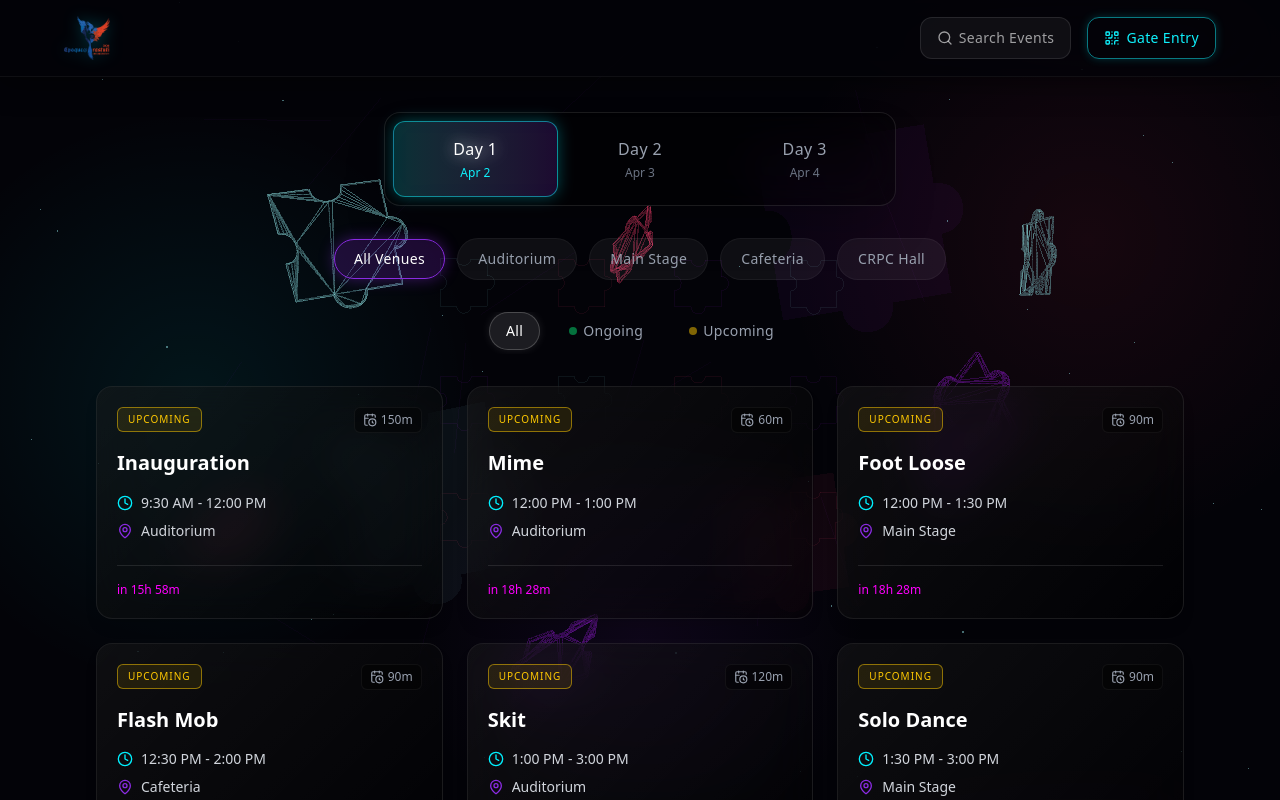
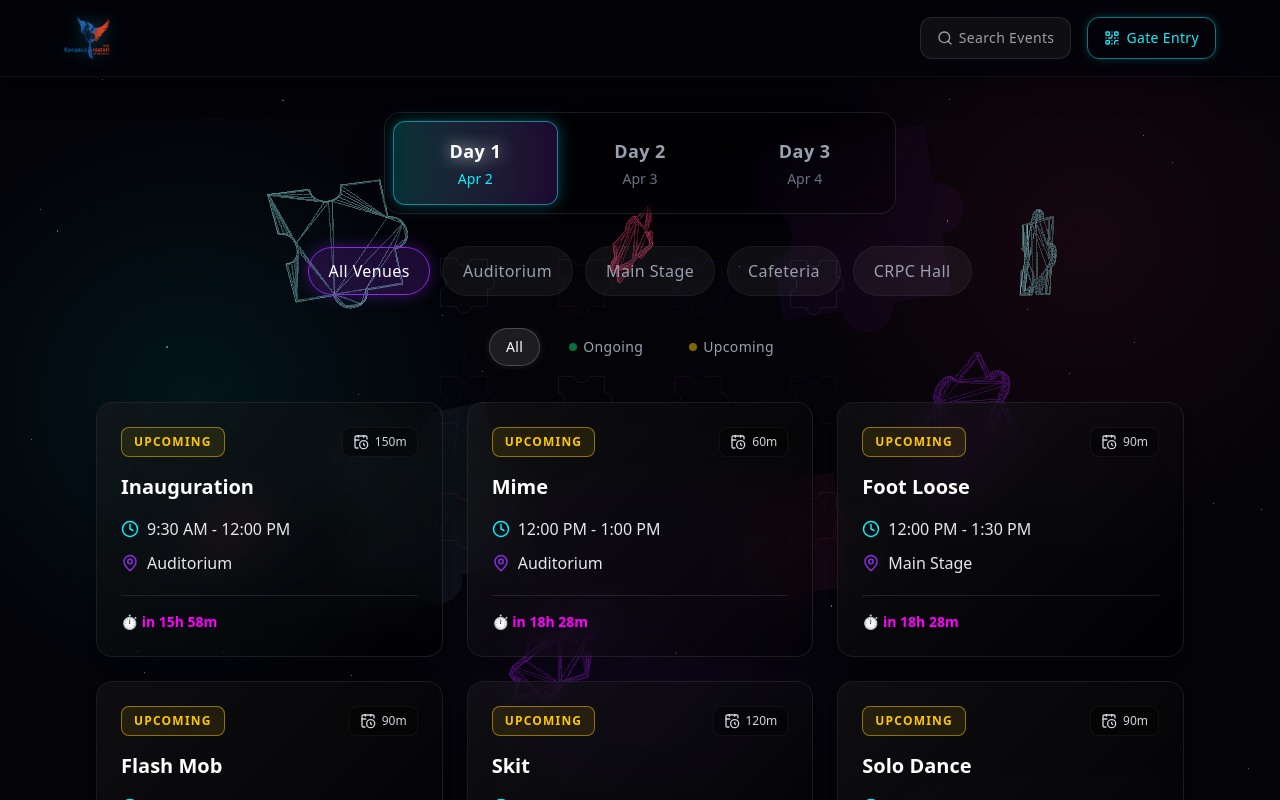
Before and after one commit to PRANAY-0717/EPOQUE, a Next.js app: page / in a window 1280 px wide. Shown: the top 800 px of the page. Built offline with nearby package versions, Linux system fonts and the light colour scheme.

Commit message:
style: improve UI readability - bigger text, better contrast, dimmed completed events

```diff
--- a/src/components/DaySelector.tsx
+++ b/src/components/DaySelector.tsx
@@ -27,10 +27,10 @@ export function DaySelector({ days, selectedIdx, onSelect }: DaySelectorProps) {
               />
             )}
             <div className="relative z-10 flex flex-col items-center gap-0.5 md:gap-1">
-              <span className={`text-xs md:text-base font-display font-medium tracking-wide ${isActive ? 'text-white drop-shadow-[0_0_8px_rgba(255,255,255,0.8)]' : 'text-gray-400'}`}>
+              <span className={`text-sm md:text-lg font-display font-semibold tracking-wide ${isActive ? 'text-white drop-shadow-[0_0_8px_rgba(255,255,255,0.8)]' : 'text-gray-400'}`}>
                 {d.day}
               </span>
-              <span className={`text-[10px] md:text-xs ${isActive ? 'text-neon-cyan' : 'text-gray-500'}`}>
+              <span className={`text-[11px] md:text-sm font-medium ${isActive ? 'text-neon-cyan' : 'text-gray-500'}`}>
                 {new Date(d.date).toLocaleDateString('en-US', { month: 'short', day: 'numeric' })}
               </span>
             </div>
--- a/src/components/EventCard.tsx
+++ b/src/components/EventCard.tsx
@@ -50,56 +50,56 @@ export function EventCard({ event, currentDayDate, onClick }: EventCardProps) {
   const statusConfig = {
     upcoming: { color: "text-yellow-400", bg: "bg-yellow-400/10", border: "border-yellow-400/50", label: "UPCOMING" },
     ongoing: { color: "text-green-400", bg: "bg-green-400/10", border: "border-green-400/50", label: "LIVE NOW" },
-    completed: { color: "text-gray-400", bg: "bg-gray-400/10", border: "border-gray-400/50", label: "COMPLETED" },
+    completed: { color: "text-gray-500", bg: "bg-gray-500/10", border: "border-gray-500/30", label: "COMPLETED" },
   };
 
   const sc = statusConfig[status];
 
   return (
     <div
-      className="group h-full flex flex-col glass-panel rounded-xl md:rounded-2xl p-4 md:p-5 md:hover:-translate-y-1 transition-transform duration-300 relative touch-manipulation"
+      className={`group h-full flex flex-col glass-panel rounded-xl md:rounded-2xl p-5 md:p-6 md:hover:-translate-y-1 transition-all duration-300 relative touch-manipulation ${status === "completed" ? "opacity-50" : ""}`}
     >
       <div className="absolute inset-0 bg-gradient-to-br from-neon-blue/0 to-neon-purple/0 group-hover:from-neon-blue/10 group-hover:to-neon-purple/10 transition-colors duration-500 rounded-xl md:rounded-2xl pointer-events-none" />
       <div className="absolute -inset-[1px] bg-gradient-to-r from-neon-cyan/50 via-neon-purple/50 to-neon-red/50 opacity-0 group-hover:opacity-100 rounded-xl md:rounded-2xl blur-sm transition-opacity duration-500 z-[-1]" />
 
       {/* Header row */}
       <div className="flex justify-between items-start mb-3 md:mb-4 relative z-10">
-        <div className={`px-2 py-0.5 md:px-2.5 md:py-1 rounded-[6px] border text-[9px] md:text-[10px] font-display font-medium tracking-widest flex items-center gap-1.5 ${sc.bg} ${sc.border} ${sc.color}`}>
+        <div className={`px-2.5 py-1 md:px-3 md:py-1.5 rounded-lg border text-[10px] md:text-xs font-display font-semibold tracking-widest flex items-center gap-1.5 ${sc.bg} ${sc.border} ${sc.color}`}>
           {status === "ongoing" && (
-            <span className="relative flex h-1.5 w-1.5 md:h-2 md:w-2">
+            <span className="relative flex h-2 w-2">
               <span className="animate-ping absolute inline-flex h-full w-full rounded-full bg-green-400 opacity-75"></span>
-              <span className="relative inline-flex rounded-full h-1.5 w-1.5 md:h-2 md:w-2 bg-green-500"></span>
+              <span className="relative inline-flex rounded-full h-2 w-2 bg-green-500"></span>
             </span>
           )}
           {sc.label}
         </div>
-        <div className="text-[10px] md:text-xs text-gray-400 flex items-center gap-1 bg-black/40 px-1.5 py-0.5 md:px-2 md:py-1 rounded-[6px] border border-white/5">
-          <CalendarClock className="w-3 h-3 md:w-3.5 md:h-3.5" />
+        <div className="text-[11px] md:text-xs text-gray-300 flex items-center gap-1.5 bg-black/40 px-2 py-1 md:px-2.5 md:py-1.5 rounded-lg border border-white/5 font-medium">
+          <CalendarClock className="w-3.5 h-3.5 md:w-4 md:h-4" />
           {duration}m
         </div>
       </div>
 
       {/* Main Content */}
       <div className="flex-1 relative z-10">
-        <h3 className="text-base md:text-xl font-display font-bold text-white mb-1 md:mb-2 group-hover:text-neon-cyan transition-colors leading-snug">{event.name}</h3>
+        <h3 className="text-lg md:text-xl font-display font-bold text-white mb-1 md:mb-2 group-hover:text-neon-cyan transition-colors leading-snug">{event.name}</h3>
 
-        <div className="flex flex-col gap-1.5 md:gap-2 mt-3 md:mt-4 text-xs md:text-sm text-gray-300">
-          <div className="flex items-center gap-1.5 md:gap-2">
-            <Clock className="w-3.5 h-3.5 md:w-4 md:h-4 text-neon-blue shrink-0" />
-            <span>{formatTime(event.start)} - {formatTime(event.end)}</span>
+        <div className="flex flex-col gap-2 md:gap-2.5 mt-3 md:mt-4 text-sm md:text-base">
+          <div className="flex items-center gap-2">
+            <Clock className="w-4 h-4 md:w-[18px] md:h-[18px] text-neon-blue shrink-0" />
+            <span className="text-gray-200 font-medium">{formatTime(event.start)} - {formatTime(event.end)}</span>
           </div>
-          <div className="flex items-center gap-1.5 md:gap-2">
-            <MapPin className="w-3.5 h-3.5 md:w-4 md:h-4 text-neon-purple shrink-0" />
-            <span className="truncate">{event.venue}</span>
+          <div className="flex items-center gap-2">
+            <MapPin className="w-4 h-4 md:w-[18px] md:h-[18px] text-neon-purple shrink-0" />
+            <span className="text-gray-200 truncate">{event.venue}</span>
           </div>
         </div>
       </div>
 
       {/* Footer */}
       {status === "upcoming" && countdownStr && (
-        <div className="mt-4 md:mt-6 pt-3 md:pt-4 border-t border-white/10 relative z-10">
-          <div className="text-[10px] md:text-xs font-medium text-neon-pink">
-            {countdownStr}
+        <div className="mt-4 md:mt-5 pt-3 md:pt-4 border-t border-white/10 relative z-10">
+          <div className="text-xs md:text-sm font-display font-semibold text-neon-pink">
+            ⏱ {countdownStr}
           </div>
         </div>
       )}
--- a/src/components/VenueSelector.tsx
+++ b/src/components/VenueSelector.tsx
@@ -18,7 +18,7 @@ export function VenueSelector({ venues, selected, onSelect }: VenueSelectorProps
             <button
               key={venue}
               onClick={() => onSelect(venue)}
-              className={`relative px-3 md:px-5 py-2 md:py-2.5 rounded-full text-xs md:text-sm font-medium transition-colors whitespace-nowrap active:scale-95
+              className={`relative px-4 md:px-5 py-2.5 md:py-3 rounded-full text-sm md:text-base font-medium transition-colors whitespace-nowrap active:scale-95
                 ${isActive ? 'text-white' : 'text-gray-400 hover:text-white bg-white/5 hover:bg-white/10 border border-white/5 hover:border-white/20'}`}
             >
               {isActive && (
```
